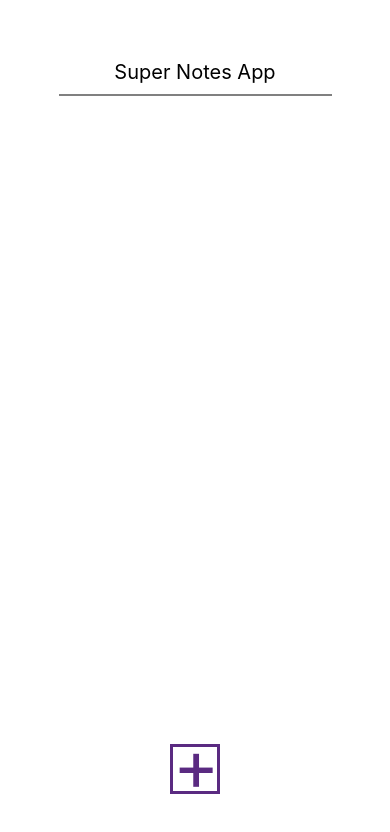
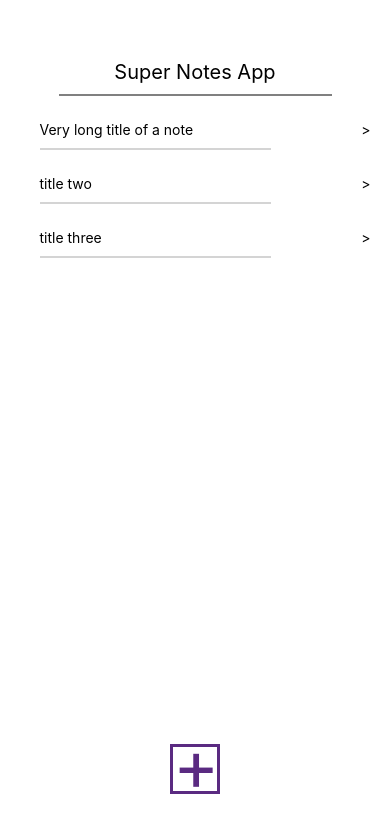
Before and after one commit to hostmepanda/notes-app, a React Native app: screen / in a window 390 px wide. Shown: the top 832 px of the page. Built offline with nearby package versions, Linux system fonts and the light colour scheme.

Commit message:
Refactoring: extract note list screen to screens folder

```diff
--- a/App.js
+++ b/App.js
@@ -1,61 +1,5 @@
-import { StatusBar } from 'expo-status-bar';
-import { StyleSheet, Text, View, TouchableOpacity } from 'react-native';
-
-const styles = StyleSheet.create({
-  addButtonWrapper: {
-    display: 'flex',
-    position: 'absolute',
-    bottom: 50,
-    width: 50,
-    height: 50,
-    justifyContent: 'center',
-    alignItems: 'center',
-  },
-  addButton: {
-    fontSize: '70px',
-    color: '#5a2a81',
-    top: -25,
-    height: 100,
-  },
-  addButtonCircle: {
-    display: 'flex',
-    alignItems: '',
-    borderWidth: 3,
-    borderStyle: 'solid',
-    borderRadius: '100',
-    borderColor: '#5a2a81',
-    height: 50,
-    width: 50,
-  },
-  caption: {
-    fontSize: '20px',
-  },
-  container: {
-    flex: 1,
-    backgroundColor: '#fff',
-    alignItems: 'center',
-    justifyContent: 'flex-start',
-    paddingTop: 60,
-  },
-  horizontalLine: {
-    marginTop: 10,
-    borderColor: 'gray',
-    borderWidth: 1,
-    width: '70%',
-  },
-});
+import { NotesListScreen } from './src/screens/NotesList/NotesList.screen';
 
 export default function App() {
-  return (
-    <View style={styles.container}>
-      <Text style={styles.caption}>Super Notes App</Text>
-      <View style={styles.horizontalLine} />
-      <StatusBar style="auto"/>
-      <View style={styles.addButtonWrapper}>
-        <TouchableOpacity style={styles.addButtonCircle}>
-          <Text style={styles.addButton}>+</Text>
-        </TouchableOpacity>
-      </View>
-    </View>
-  );
+  return <NotesListScreen />
 }
--- a/package.json
+++ b/package.json
@@ -9,11 +9,14 @@
     "web": "expo start --web"
   },
   "dependencies": {
+    "@react-navigation/native": "^6.0.13",
     "expo": "~46.0.13",
     "expo-status-bar": "~1.4.0",
+    "expo-updates": "~0.14.6",
     "react": "18.0.0",
     "react-native": "0.69.6",
-    "expo-updates": "~0.14.6"
+    "react-native-screens": "~3.15.0",
+    "react-native-safe-area-context": "4.3.1"
   },
   "devDependencies": {
     "@babel/core": "^7.12.9"
--- /dev/null
+++ b/src/screens/NotesList/NoesList.styles.js
@@ -0,0 +1,59 @@
+import { StyleSheet } from 'react-native';
+
+export const styles = StyleSheet.create({
+  addButtonWrapper: {
+    display: 'flex',
+    position: 'absolute',
+    bottom: 50,
+    width: 50,
+    height: 50,
+    justifyContent: 'center',
+    alignItems: 'center',
+  },
+  addButton: {
+    fontSize: '70px',
+    color: '#5a2a81',
+    top: -25,
+    height: 100,
+  },
+  addButtonCircle: {
+    display: 'flex',
+    alignItems: '',
+    borderWidth: 3,
+    borderStyle: 'solid',
+    borderRadius: '100',
+    borderColor: '#5a2a81',
+    height: 50,
+    width: 50,
+  },
+  caption: {
+    fontSize: '20px',
+  },
+  container: {
+    flex: 1,
+    backgroundColor: '#fff',
+    alignItems: 'center',
+    justifyContent: 'flex-start',
+    paddingTop: 60,
+  },
+  horizontalLine: {
+    marginTop: 10,
+    borderColor: 'gray',
+    borderWidth: 1,
+    width: '70%',
+  },
+  notesTitle: {
+    paddingVertical: 10,
+    width: '100%',
+  },
+  notesTitleWrapper: {
+    width: '90%',
+    paddingLeft: 20,
+    paddingTop: 15,
+  },
+  notesHorizonLine: {
+    borderColor: 'rgba(133,133,133,0.35)',
+    borderWidth: 0.5,
+    width: '70%',
+  },
+});
--- /dev/null
+++ b/src/screens/NotesList/NotesList.screen.js
@@ -0,0 +1,53 @@
+import { StatusBar } from 'expo-status-bar';
+import React from 'react';
+import { Text, TouchableOpacity, View } from 'react-native';
+
+import { styles } from './NoesList.styles';
+
+// TODO: replace with data fetched from DB
+const notes = [
+  {
+    id: 1,
+    title: 'Very long title of a note',
+    content: 'some content of the note',
+  },
+  {
+    id: 2,
+    title: 'title two',
+    content: 'some content of the note',
+  },
+  {
+    id: 3,
+    title: 'title three',
+    content: 'some content of the note',
+  },
+];
+
+export const NotesListScreen = () => {
+  return (
+    <View style={styles.container}>
+      <Text style={styles.caption}>Super Notes App</Text>
+      <View style={styles.horizontalLine} />
+      {notes.length && notes.map(({ id, title }) =>
+        (<TouchableOpacity style={styles.notesTitleWrapper} key={id}>
+          <View style={{
+            display: 'flex',
+            flexDirection: 'row',
+            justifyContent: 'start',
+            alignItems: 'center',
+          }}>
+            <Text style={styles.notesTitle}>{title}</Text>
+            <Text>></Text>
+          </View>
+          <View style={styles.notesHorizonLine} />
+        </TouchableOpacity>)
+      )}
+      <StatusBar style="auto"/>
+      <View style={styles.addButtonWrapper}>
+        <TouchableOpacity style={styles.addButtonCircle}>
+          <Text style={styles.addButton}>+</Text>
+        </TouchableOpacity>
+      </View>
+    </View>
+  );
+};
```
Also changed, not shown: 1 other file (tests, documents, lock files or other folders).
